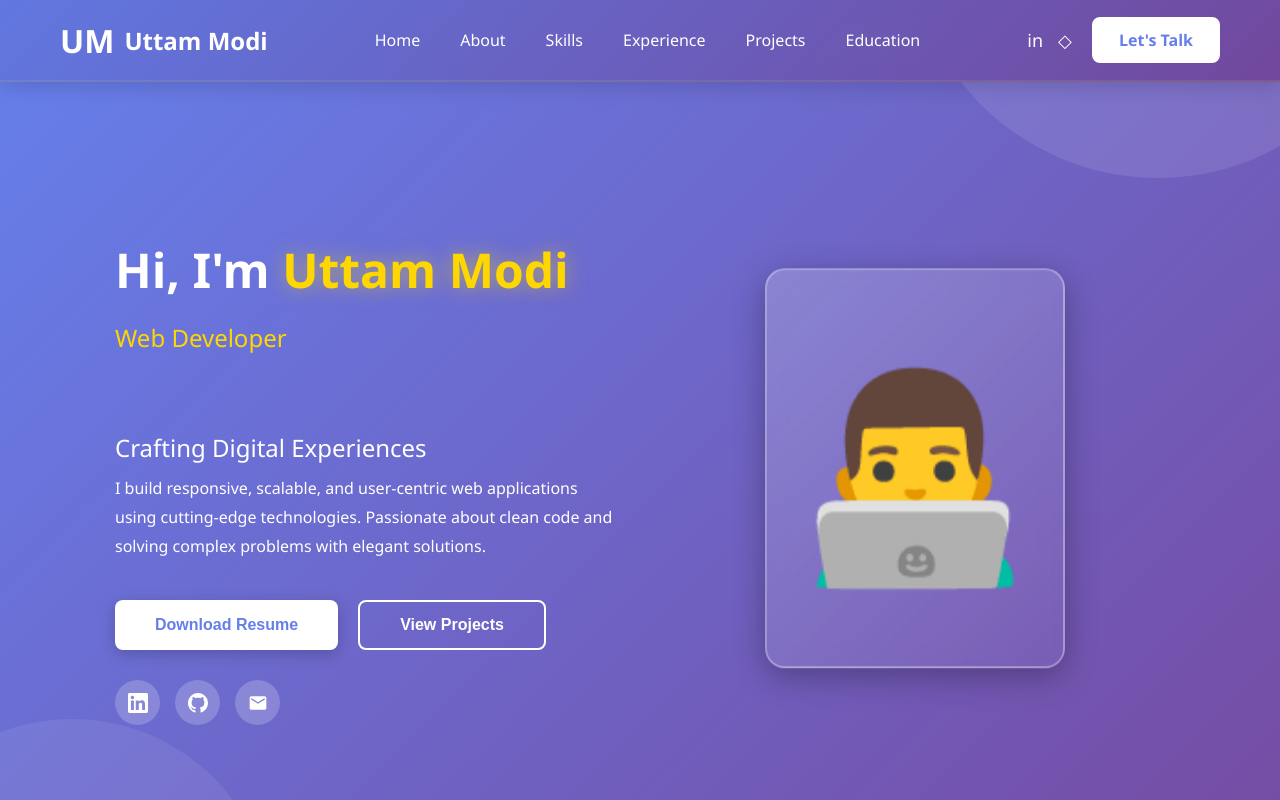
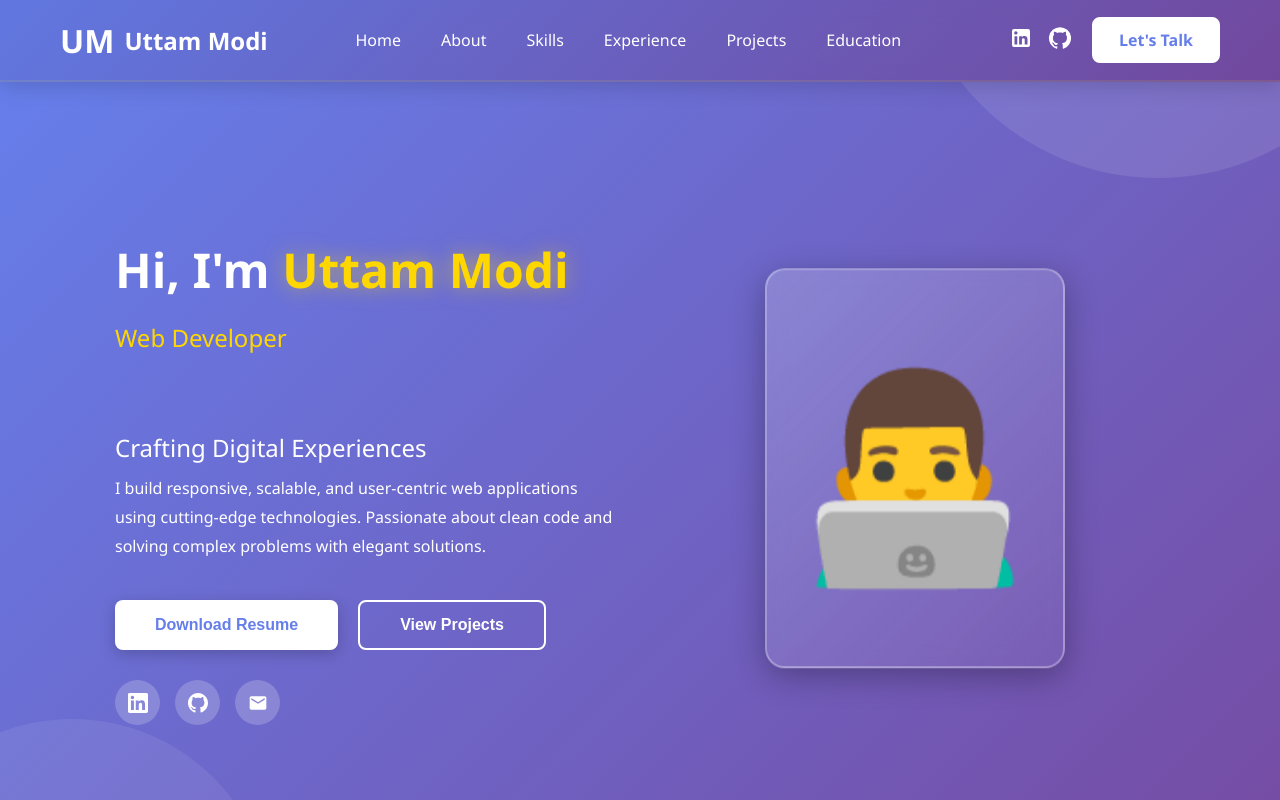
Before and after one commit to UCodeCrafter/uttam-resume-app, a React (Create React App) app: page / in a window 1280 px wide. Shown: the top 800 px of the page. Built offline with nearby package versions, Linux system fonts and the light colour scheme.

Commit message:
github and inkedin icon added

```diff
--- a/src/components/Header/Header.js
+++ b/src/components/Header/Header.js
@@ -1,6 +1,8 @@
 import React, { useState } from 'react';
 import { Link as RouterLink } from 'react-router-dom';
 import { motion } from 'framer-motion';
+import LinkedInIcon from '@mui/icons-material/LinkedIn';
+import GitHubIcon from '@mui/icons-material/GitHub';
 import './Header.css';
 
 const Header = () => {
@@ -41,12 +43,14 @@ const Header = () => {
 
         {/* Social Links & CTA */}
         <div style={{ display: 'flex', alignItems: 'center', gap: '20px' }}>
+          <div>
+          </div>
           <div className="navbar-social">
             <a href="https://linkedin.com/in/uttammodi" target="_blank" rel="noopener noreferrer" className="navbar-social-link">
-              in
+              <LinkedInIcon sx={{ fontSize: '24px' }} />
             </a>
             <a href="https://github.com/UCodeCrafter" target="_blank" rel="noopener noreferrer" className="navbar-social-link">
-              ◇
+              <GitHubIcon sx={{ fontSize: '24px' }} />
             </a>
           </div>
           <a href="mailto:uttammodi.asn@gmail.com" className="navbar-cta">
```
